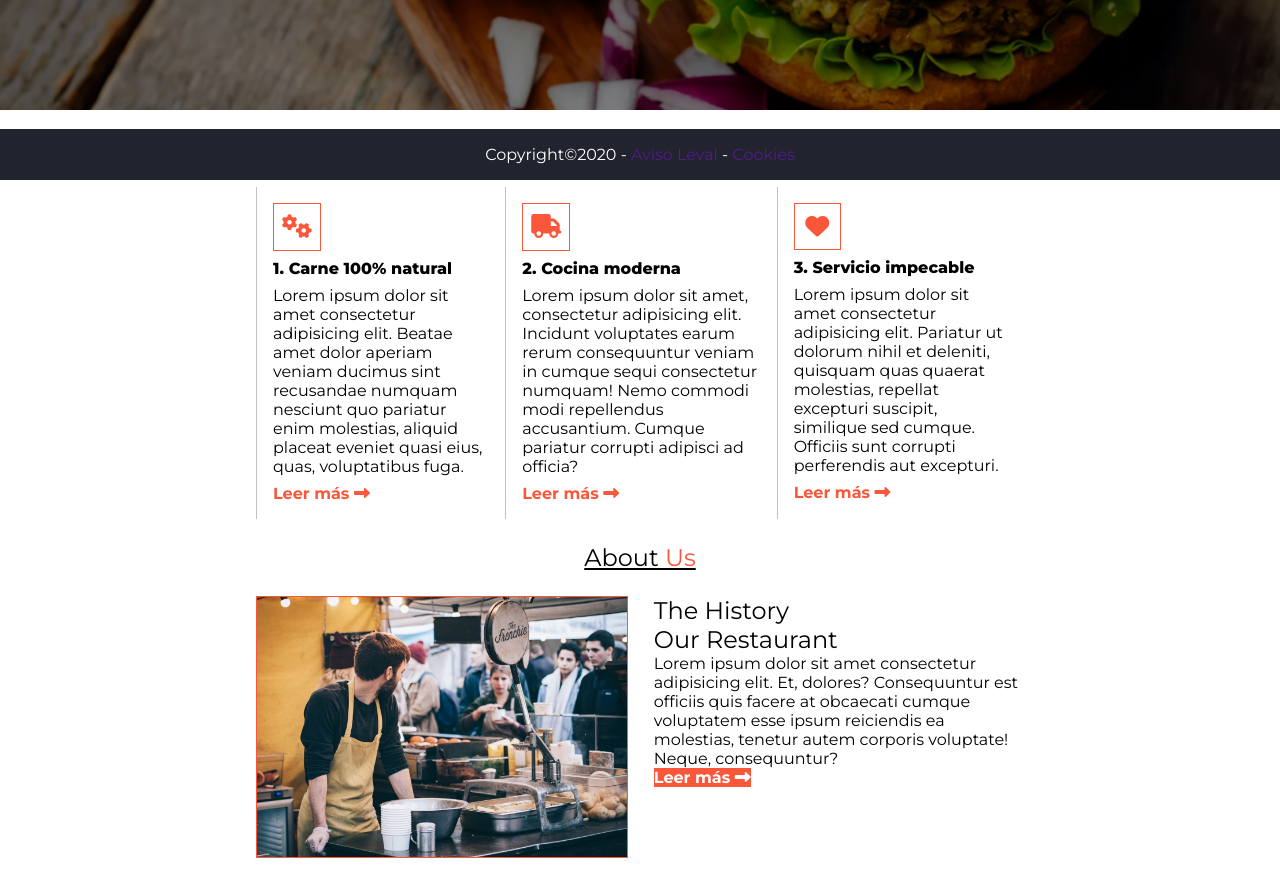
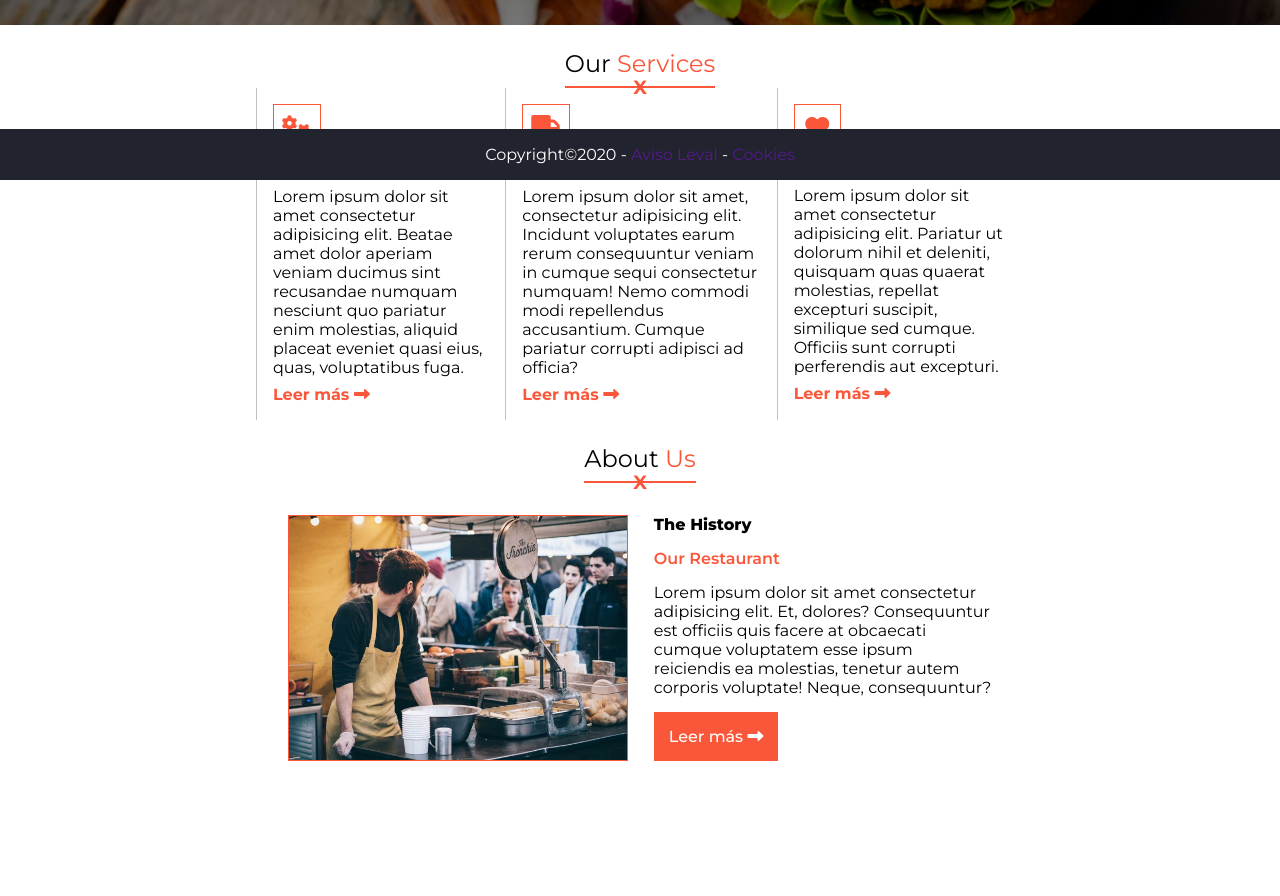
Before and after one commit to SimplementeROY/HTML-CSS-Rovers, a plain HTML site: page index.html in a window 1280 px wide. Shown: the part 620-1516 px from the top of the page. Before the commit the page ends 1478 px from the top, so only its background shows below. Drawn offline with Linux system fonts and the light colour scheme.

```diff
--- a/css/style.css
+++ b/css/style.css
@@ -5,6 +5,12 @@
     font-optical-sizing: auto;
     font-weight: 400;
     font-style: normal;
+}
+
+main {
+    display: flex;
+    flex-direction: column;
+    gap: 2vh;
 }
 
 header {
@@ -43,13 +49,17 @@ nav ul {
     display: none;
 }
 
+.home {
+    color: var(--secondary-color);
+}
+
 .user-related-and-contacts nav ul {
     display: flex;
     justify-content: space-between;
 }
 
 .user-related-and-contacts nav ul li {
-    font-size: 1.5em;
+    font-size: 1.2em;
 }
 
 .user-related-and-contacts nav ul li a {
@@ -83,7 +93,7 @@ nav ul {
     display: flex;
     background-color: rgba(0, 0, 0, 0.5);
     flex-direction: column;
-    padding: 25vh 20vw;
+    padding: 20vh 20vw;
     gap: 10px;
     align-items: flex-start;
 }
@@ -94,9 +104,9 @@ nav ul {
     background-color: var(--secondary-color);
 }
 
-#hero-section nav {
+.social-icons {
     display: flex;
-    gap: 1vw;
+    gap: 1.4vw;
 }
 
 #hero-section nav i {
@@ -121,15 +131,32 @@ nav ul {
     color: var(--secondary-color);
 }
 
-#services {
+#services,
+#about-us {
     padding: 0 20vw;
+    display: flex;
+    flex-direction: column;
+    align-items: center;
 }
 
 #services>h1,
 #about-us>h1 {
+    position: relative;
     text-align: center;
-    margin: 3vh 0;
-    text-decoration: underline;
+    padding: 1vh 0;
+    border-bottom: 2px solid var(--secondary-color);
+}
+
+#services>h1::before,
+#about-us>h1::before {
+    content: "X";
+    position: absolute;
+    color: var(--secondary-color);
+    font-weight: bold;
+    font-size: 0.8em;
+    transform: translate(-50%, 50%);
+    top: 50%;
+    left: 50%;
 }
 
 .services article {
@@ -190,8 +217,10 @@ footer p {
 }
 
 .about-us {
+    margin: 4vh;
     display: flex;
     gap: 2vw;
+    margin-bottom: 20vh;
 }
 
 .about-us>img {
@@ -201,3 +230,30 @@ footer p {
 .about-us>* {
     flex: 1;
 }
+
+.history {
+    display: flex;
+    flex-direction: column;
+    gap: 15px;
+}
+
+.history h2,
+.history h1 {
+    font-size: 1em;
+}
+
+.history h2 {
+    color: var(--secondary-color);
+    font-weight: 600;
+}
+
+.history h1 {
+    font-weight: bold;
+    font-weight: 800;
+}
+
+.history a {
+    align-self: self-start;
+    padding: 15px;
+    font-weight: 500;
+}
--- a/index.html
+++ b/index.html
@@ -27,7 +27,7 @@
         </div>
         <nav>
             <ul>
-                <li><a href="#">Inicio</a></li>
+                <li><a href="#" class="home">Inicio</a></li>
                 <li><a href="#">Menu</a></li>
                 <li><a href="#">Blog</a></li>
                 <li><a href="#">Equipo</a></li>
@@ -41,7 +41,7 @@
                 <h2>Bienvenido a nuestra hamburguesería</h2>
                 <h3>Come a partir de 15€</h3>
                 <a href="#">Nuestra carta <i class="fa-solid fa-right-long"></i></a>
-                <nav>
+                <nav class="social-icons">
                     <a href="#"><i class="fa-brands fa-facebook"></i></a>
                     <a href="#"><i class="fa-brands fa-twitter"></i></a>
                     <a href="#"><i class="fa-brands fa-instagram"></i></a>
```
Also changed, not shown: a.html (deleted, +0 -58 lines).
